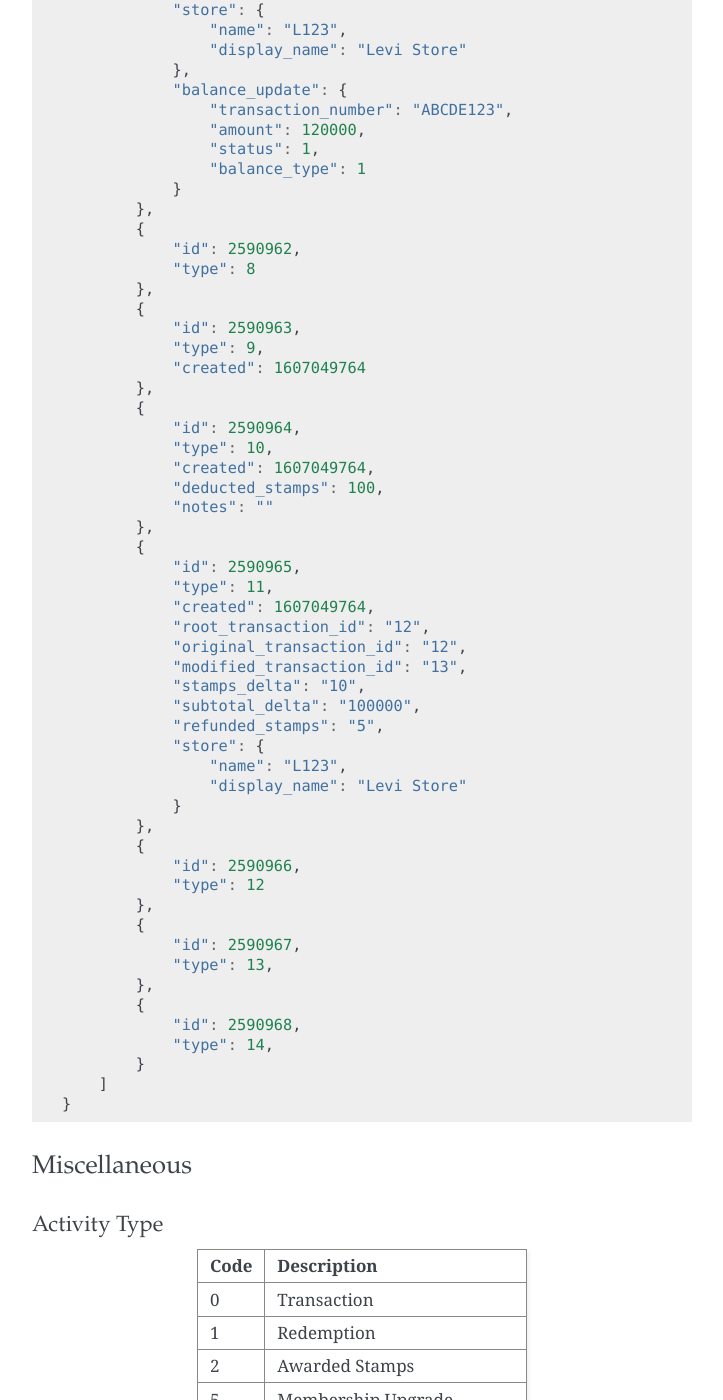
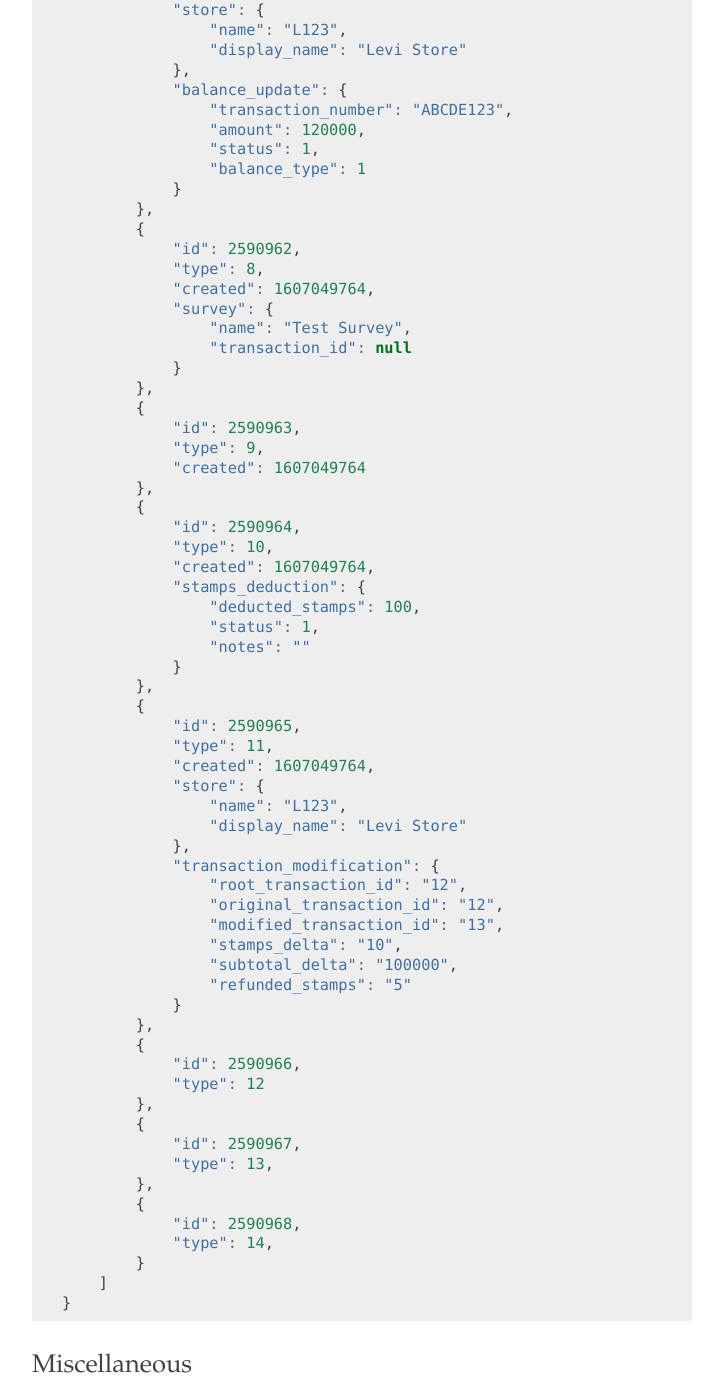
Before and after one commit to ui/stamps-api-docs, a Sphinx documentation site: the page built from source/activity_api.rst, in a window 1280 px wide and 1400 px high, scrolled down 2424 px. Shown: the whole window, without its empty margins (388-1111 px from the left). Built offline with Sphinx 7.4.7, drawn with Linux system fonts in a browser that asks for light colours; some of the changed text lies outside the part shown.

Commit message:
Add survey activities response

```diff
--- a/source/activity_api.rst
+++ b/source/activity_api.rst
@@ -131,7 +131,12 @@ Below is an example response on successful API call.
             },
             {
                 "id": 2590962,
-                "type": 8
+                "type": 8,
+                "created": 1607049764,
+                "survey": {
+                    "name": "Test Survey",
+                    "transaction_id": null
+                }
             },
             {
                 "id": 2590963,
@@ -142,22 +147,27 @@ Below is an example response on successful API call.
                 "id": 2590964,
                 "type": 10,
                 "created": 1607049764,
-                "deducted_stamps": 100,
-                "notes": ""
+                "stamps_deduction": {
+                    "deducted_stamps": 100,
+                    "status": 1,
+                    "notes": ""
+                }
             },
             {
                 "id": 2590965,
                 "type": 11,
                 "created": 1607049764,
-                "root_transaction_id": "12",
-                "original_transaction_id": "12",
-                "modified_transaction_id": "13",
-                "stamps_delta": "10",
-                "subtotal_delta": "100000",
-                "refunded_stamps": "5",
                 "store": {
                     "name": "L123",
                     "display_name": "Levi Store"
+                },
+                "transaction_modification": {
+                    "root_transaction_id": "12",
+                    "original_transaction_id": "12",
+                    "modified_transaction_id": "13",
+                    "stamps_delta": "10",
+                    "subtotal_delta": "100000",
+                    "refunded_stamps": "5"
                 }
             },
             {
@@ -198,3 +206,14 @@ Code                Description
 13                  Merged with Legacy Member
 14                  Legacy Member Activated
 =================== ===========
+
+
+Status
+^^^^^^^^^^
+=================== ===========
+Code                Description
+=================== ===========
+1                   Created
+2                   Canceled
+3                   Open
+=================== ===========
```
Also changed, not shown: other parts of source/activity_api.rst (+0 -2 lines).
